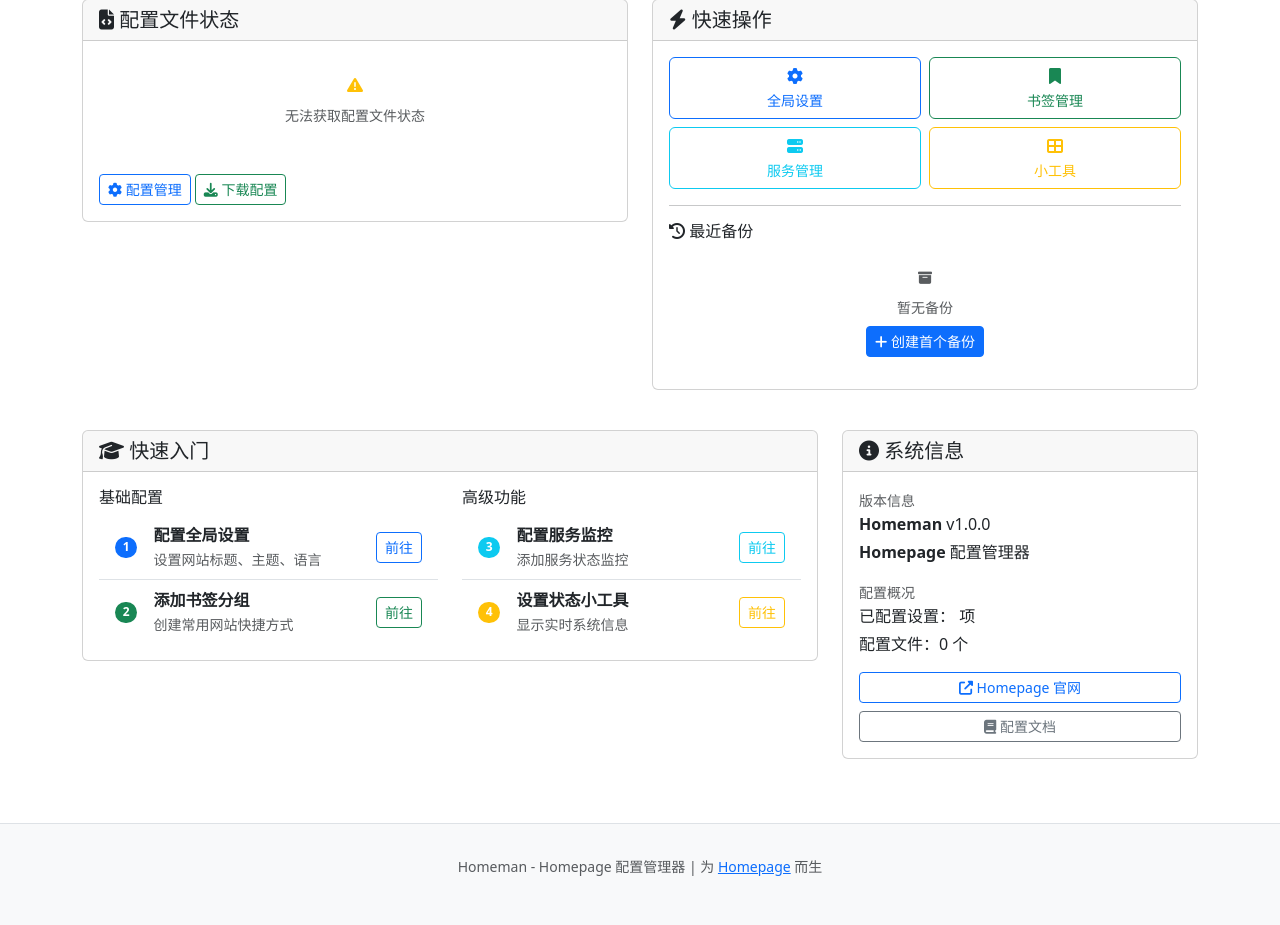
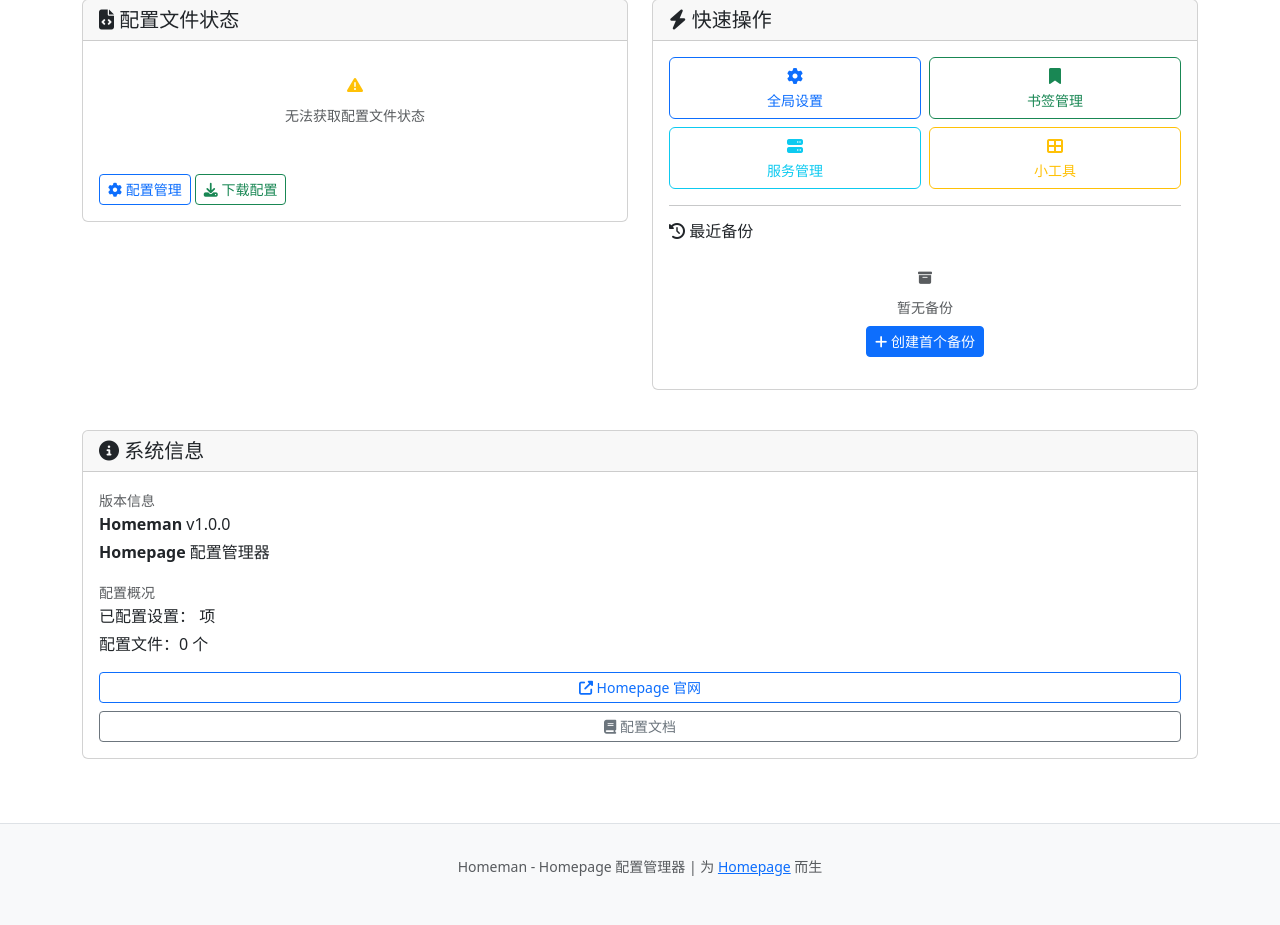
Before and after one commit to leftxp/homeman, a Flask app: template templates/index.html in a window 1280 px wide. Shown: the part 421-1346 px from the top of the page. Run offline with Flask 3, Linux system fonts and the light colour scheme; the template is opened without the code that fills it, so the values that code supplies are empty; parts of the project's set-up code (start-up, migrations or seed data) failed here and were passed over.

Commit message:
优化首页界面和导航样式
- 移除首页重复的快速入门部分，避免与快速操作功能重复
- 修复导航tab选中状态样式问题，提高可视性
- 将系统信息调整为全宽显示，优化布局
- 改进深色导航栏中选中状态的对比度

```diff
--- a/templates/base.html
+++ b/templates/base.html
@@ -15,8 +15,9 @@
             font-weight: bold;
         }
 
-        .nav-link.active {
-            background-color: #e9ecef;
+        .navbar-dark .nav-link.active {
+            background-color: #495057;
+            color: #ffffff !important;
             border-radius: 0.375rem;
         }
 
--- a/templates/index.html
+++ b/templates/index.html
@@ -224,74 +224,9 @@
     </div>
 </div>
 
-<!-- 使用指南 -->
+<!-- 系统信息 -->
 <div class="row mt-4">
-    <div class="col-md-8">
-        <div class="card">
-            <div class="card-header">
-                <h5 class="card-title mb-0">
-                    <i class="fas fa-graduation-cap"></i> 快速入门
-                </h5>
-            </div>
-            <div class="card-body">
-                <div class="row">
-                    <div class="col-md-6">
-                        <h6>基础配置</h6>
-                        <div class="list-group list-group-flush">
-                            <div class="list-group-item d-flex align-items-center">
-                                <span class="badge bg-primary rounded-pill me-3">1</span>
-                                <div>
-                                    <strong>配置全局设置</strong>
-                                    <br><small class="text-muted">设置网站标题、主题、语言</small>
-                                </div>
-                                <a href="{{ url_for('settings') }}" class="btn btn-sm btn-outline-primary ms-auto">
-                                    前往
-                                </a>
-                            </div>
-                            <div class="list-group-item d-flex align-items-center">
-                                <span class="badge bg-success rounded-pill me-3">2</span>
-                                <div>
-                                    <strong>添加书签分组</strong>
-                                    <br><small class="text-muted">创建常用网站快捷方式</small>
-                                </div>
-                                <a href="{{ url_for('bookmarks') }}" class="btn btn-sm btn-outline-success ms-auto">
-                                    前往
-                                </a>
-                            </div>
-                        </div>
-                    </div>
-                    <div class="col-md-6">
-                        <h6>高级功能</h6>
-                        <div class="list-group list-group-flush">
-                            <div class="list-group-item d-flex align-items-center">
-                                <span class="badge bg-info rounded-pill me-3">3</span>
-                                <div>
-                                    <strong>配置服务监控</strong>
-                                    <br><small class="text-muted">添加服务状态监控</small>
-                                </div>
-                                <a href="{{ url_for('services') }}" class="btn btn-sm btn-outline-info ms-auto">
-                                    前往
-                                </a>
-                            </div>
-                            <div class="list-group-item d-flex align-items-center">
-                                <span class="badge bg-warning rounded-pill me-3">4</span>
-                                <div>
-                                    <strong>设置状态小工具</strong>
-                                    <br><small class="text-muted">显示实时系统信息</small>
-                                </div>
-                                <a href="{{ url_for('widgets') }}" class="btn btn-sm btn-outline-warning ms-auto">
-                                    前往
-                                </a>
-                            </div>
-                        </div>
-                    </div>
-                </div>
-            </div>
-        </div>
-    </div>
-
-    <!-- 系统信息 -->
-    <div class="col-md-4">
+    <div class="col-md-12">
         <div class="card">
             <div class="card-header">
                 <h5 class="card-title mb-0">
```
